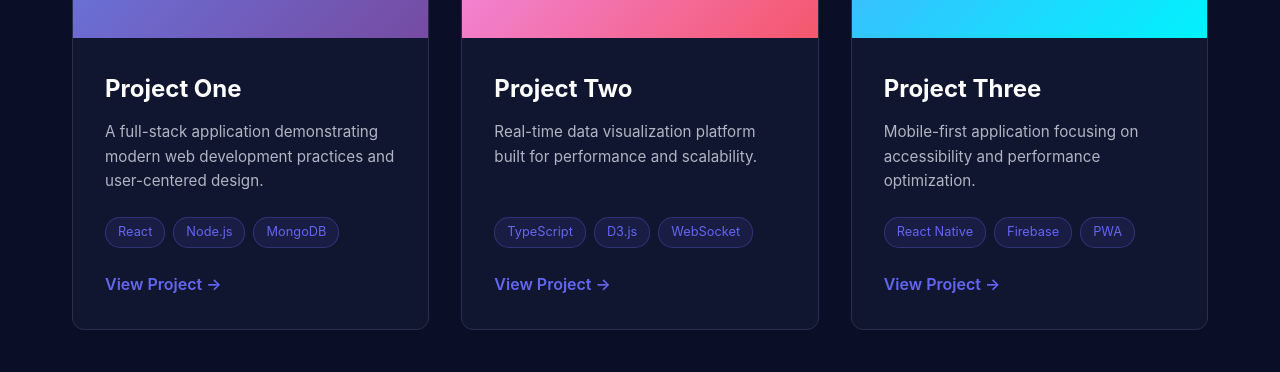
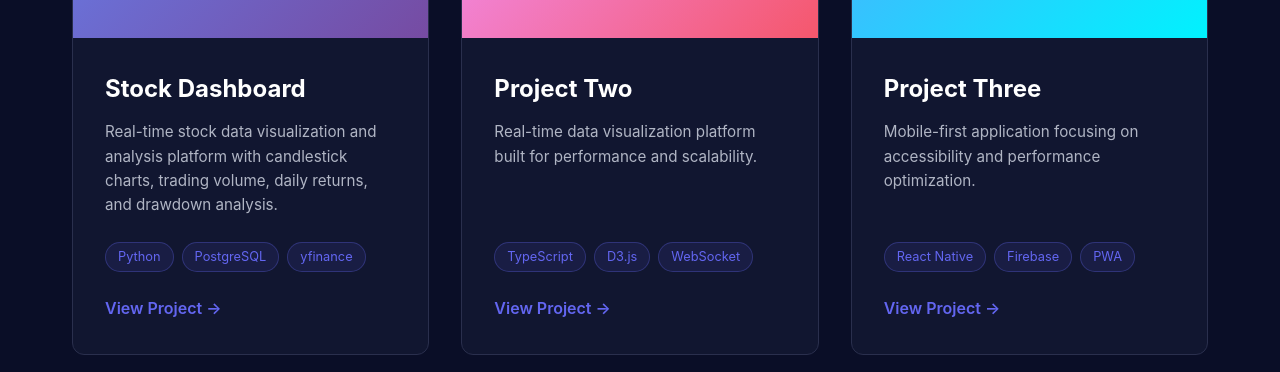
Before and after one commit to anupeesay10/Personal-Website, a website built with Vite: page index.html in a window 1280 px wide. Shown: the part 1753-2125 px from the top of the page. Built offline with nearby package versions, Linux system fonts and the light colour scheme.

Commit message:
home page changes

```diff
--- a/index.html
+++ b/index.html
@@ -3,7 +3,7 @@
 <head>
     <meta charset="UTF-8" />
     <meta name="viewport" content="width=device-width, initial-scale=1.0" />
-    <title>Anu Peesay - Modeling and Simulation Engineer</title>
+    <title>Anu Peesay - Independent Researcher</title>
     <link rel="stylesheet" href="./style.css" />
 </head>
 <body>
@@ -66,14 +66,14 @@
                 <article class="work-card">
                     <div class="work-image" style="background: linear-gradient(135deg, #667eea 0%, #764ba2 100%);"></div>
                     <div class="work-content">
-                        <h3>Project One</h3>
-                        <p>A full-stack application demonstrating modern web development practices and user-centered design.</p>
+                        <h3>Stock Dashboard</h3>
+                        <p>Real-time stock data visualization and analysis platform with candlestick charts, trading volume, daily returns, and drawdown analysis.</p>
                         <div class="work-tags">
-                            <span>React</span>
-                            <span>Node.js</span>
-                            <span>MongoDB</span>
+                            <span>Python</span>
+                            <span>PostgreSQL</span>
+                            <span>yfinance</span>
                         </div>
-                        <a href="#" class="work-link">View Project →</a>
+                        <a href="./stock-dashboard.html" class="work-link">View Project →</a>
                     </div>
                 </article>
 
```
